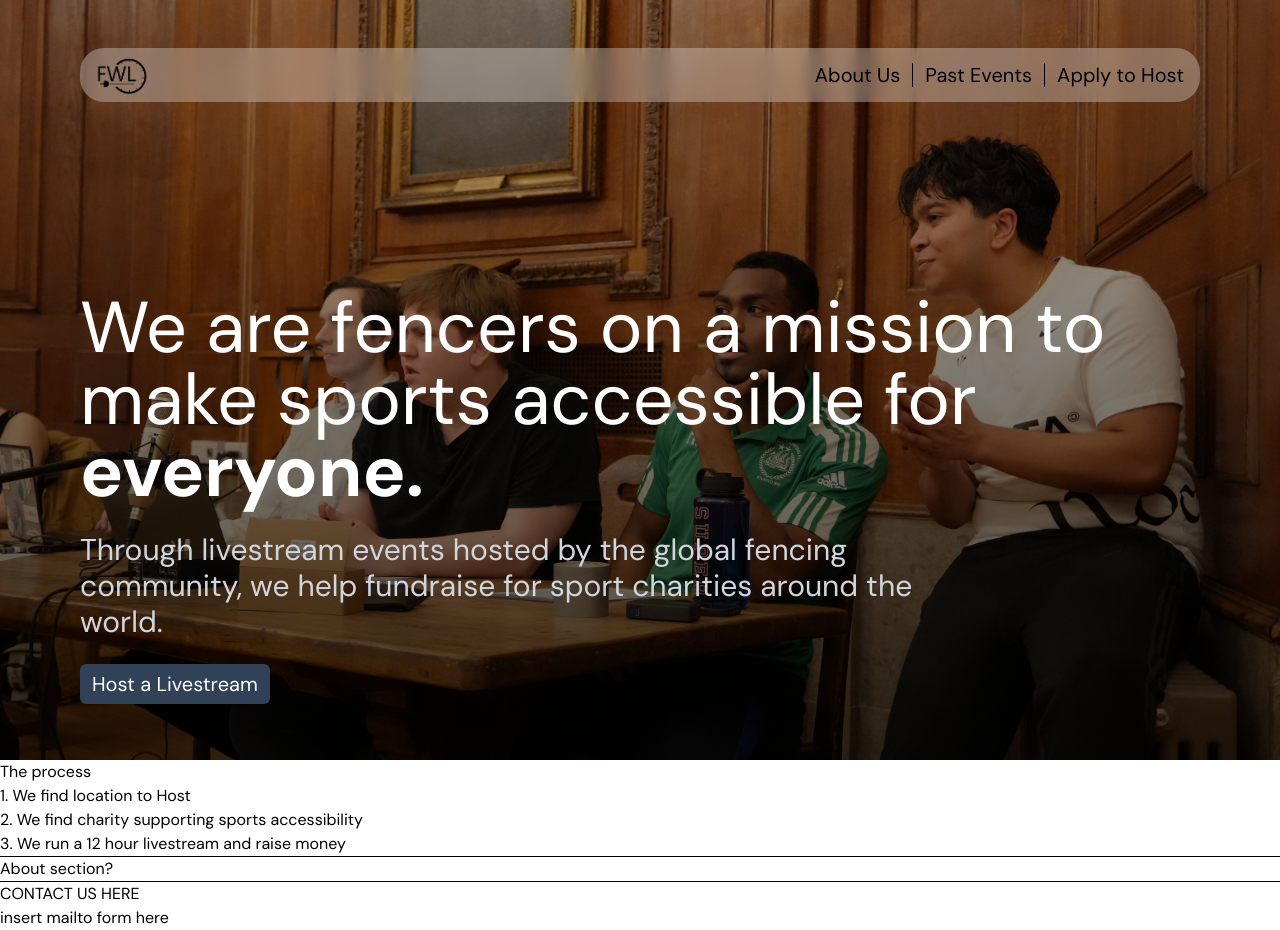
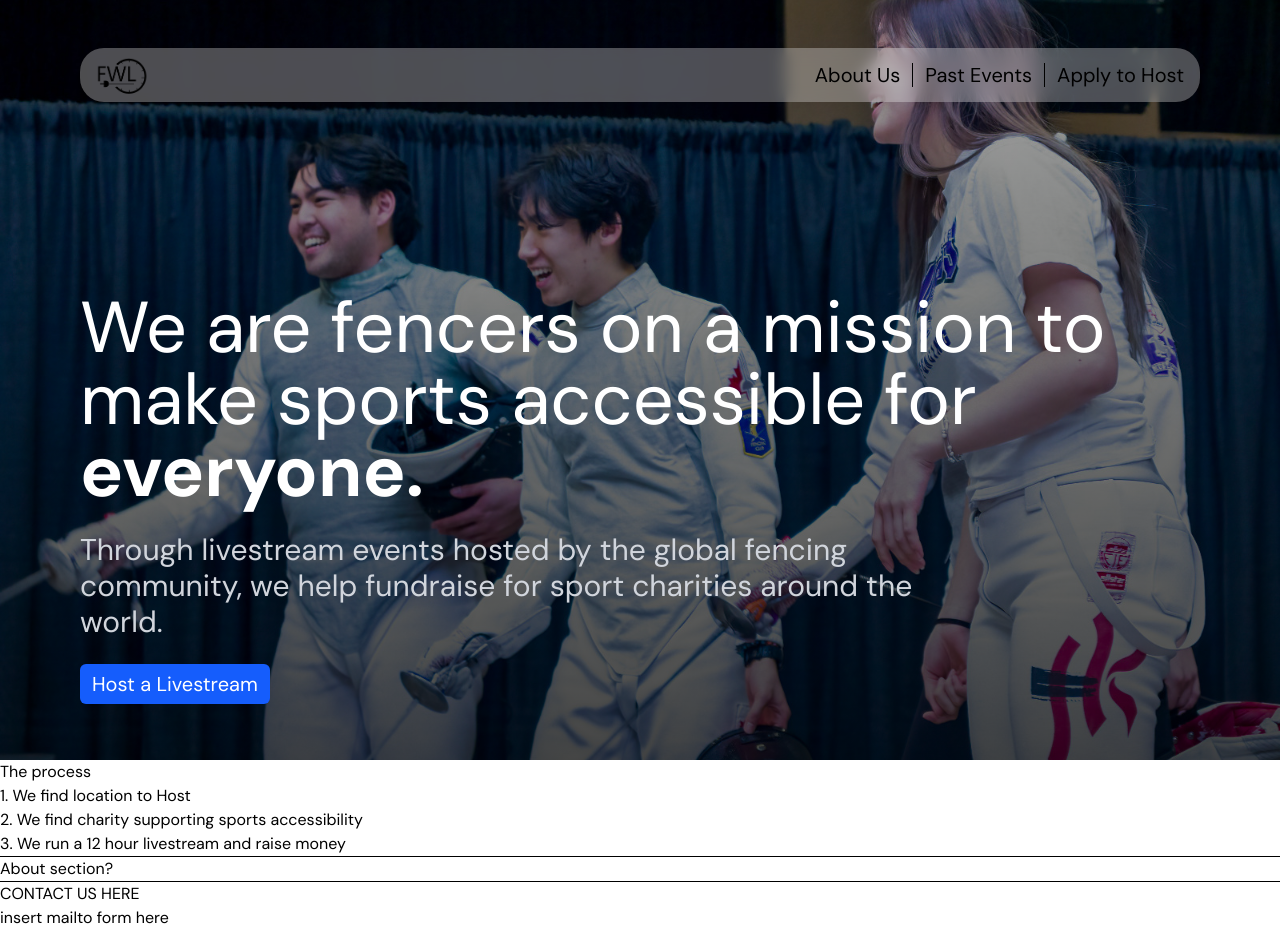
Before and after one commit to Fencing-Without-Limits/fencing-without-limits.github.io, a React (Vite) app: page / in a window 1280 px wide. Built offline with nearby package versions, Linux system fonts and the light colour scheme; a web font is replaced by a local one.

Commit message:
feat: image carousel

```diff
--- a/src/index.css
+++ b/src/index.css
@@ -29,6 +29,17 @@
     }
 }
 
+.fade-in {
+  opacity: 1;
+  z-index: 2;
+}
+
+.fade-out {
+  opacity: 0;
+  z-index: 1;
+  pointer-events: none;
+}
+
 /* .opacity-pulse {
   opacity: 1;
   animation: opacityPulse 2s ease-in-out infinite;
--- a/src/routes/Home.tsx
+++ b/src/routes/Home.tsx
@@ -1,14 +1,44 @@
-import type { FC } from 'react'
+import { useEffect, useState, type FC } from 'react'
 import { HashLink } from 'react-router-hash-link'
 import { HeaderSpace } from '../components/Header'
+import { cn } from '../utils/cn'
 
 export const Home: FC = () => {
+  const images = ['hero-western.jpeg', 'DSC07777.JPG', 'hero-london.jpeg']
+
+  const [curImageIdx, setCurImageIdx] = useState(0)
+  const [fade, setFade] = useState(false)
+
+  useEffect(() => {
+    console.log("effect triggered")
+    const interval = setInterval(() => {
+      setFade(true);
+      setTimeout(() => {
+        setFade(false);
+        setCurImageIdx((curImageIdx + 1) % images.length);
+      }, 1000); // Duration of fade transition
+    }, 7000); // Interval of image change cycle
+
+    return () => clearInterval(interval);
+  }, [images.length])
+
   return (
     <>
       <section id="hero" className="relative overflow-clip h-[95dvh] min-h-fit flex flex-col">
-        <div aria-label="Background Video" className="absolute top-0 z-0 min-w-full min-h-full h-[100%] w-auto">
-          <img src="/DSC07777.JPG" className="h-full w-full object-cover" alt="hero-photo" />
-          <div className="absolute inset-0 bg-gradient-to-b from-[rgba(0,0,0,0.3)] to-[rgba(0,0,0,0.7)]" />
+        <div aria-label="background" className="absolute top-0 z-0 min-w-full min-h-full h-[100%] w-auto">
+          <img
+            src={images[curImageIdx]}
+            className={cn("h-full w-full object-cover absolute", fade ? 'fade-out' : 'fade-in')}
+            alt="current-hero-photo"
+            style={{ transition: fade ? 'opacity 1s ease' : 'opacity 0s ease' }}
+          />
+          <img
+            src={images[(curImageIdx + 1) % images.length]}
+            className={cn("h-full w-full object-cover", fade ? 'fade-in' : 'fade-out')}
+            alt="next-hero-photo"
+            style={{ transition: fade ? 'opacity 0s ease' : 'opacity 1s ease' }}
+          />
+          <div className="absolute z-3 inset-0 bg-gradient-to-b from-[rgba(0,0,0,0.3)] to-[rgba(0,0,0,0.7)]" />
         </div>
         <div className="relative z-10 *:mb-6 px-8 md:px-14 lg:px-20 *:max-w-7xl *:mx-auto mb-8 mt-auto">
           <HeaderSpace />
@@ -21,7 +51,7 @@ export const Home: FC = () => {
             </h2>
           </div>
           <div>
-            <HashLink to="#apply" className="inline-block text-white text-xl bg-slate-700 rounded-md py-1.5 px-3">
+            <HashLink to="#apply" className="inline-block text-white text-xl bg-blue-600 rounded-md py-1.5 px-3">
               Host a Livestream
             </HashLink>
           </div>
```
